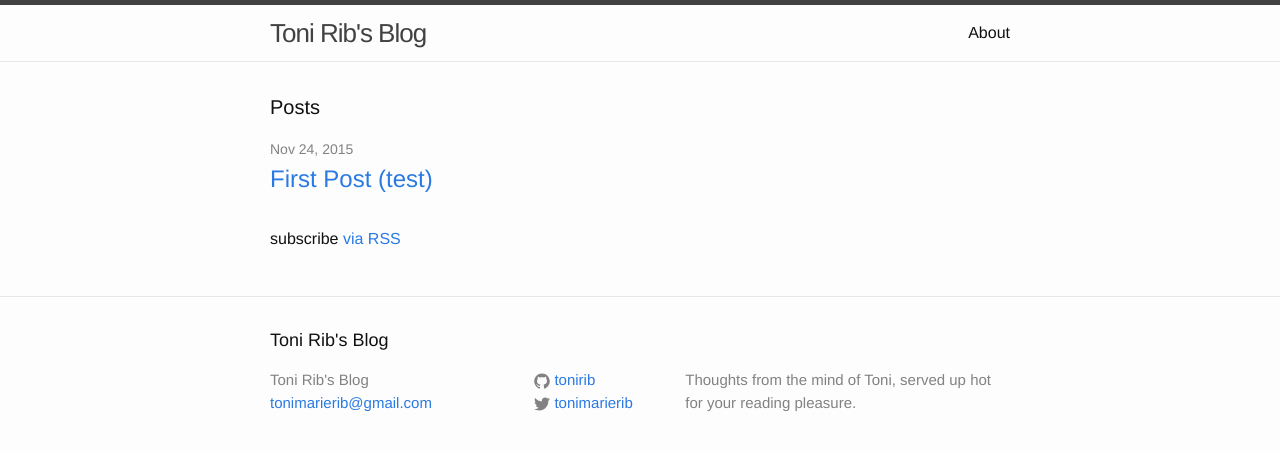
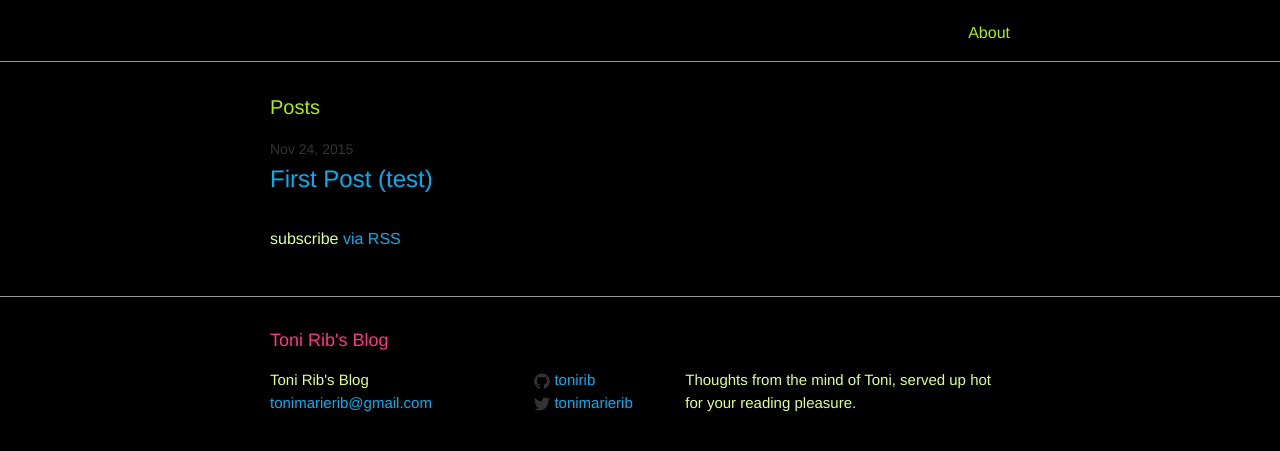
Before and after one commit to ToniRib/personal-blog, a Jekyll site: the page built from myblog/index.html, in a window 1280 px wide. Shown: the top 451 px of the page. Built offline with Jekyll 4.4.1, drawn with Linux system fonts in a browser that asks for light colours.

Commit message:
style: playing around with sass colors

```diff
--- a/myblog/_sass/_base.scss
+++ b/myblog/_sass/_base.scss
@@ -15,7 +15,7 @@
  */
 body {
     font: $base-font-weight #{$base-font-size}/#{$base-line-height} $base-font-family;
-    color: $text-color;
+    color: $brand-color;
     background-color: $background-color;
     -webkit-text-size-adjust: 100%;
     -webkit-font-feature-settings: "kern" 1;
@@ -91,15 +91,15 @@
  * Links
  */
 a {
-    color: $brand-color;
+    color: $blue-color;
     text-decoration: none;
 
     &:visited {
-        color: darken($brand-color, 15%);
+        color: $blue-color;
     }
 
     &:hover {
-        color: $text-color;
+        color: $blue-color-light;
         text-decoration: underline;
     }
 }
@@ -204,3 +204,16 @@
         }
     }
 }
+
+/**
+ * Main Page
+ */
+
+h1 {
+  color: $text-color;
+}
+
+li,
+p {
+  color: $green-color-light;
+}
--- a/myblog/css/main.scss
+++ b/myblog/css/main.scss
@@ -14,13 +14,23 @@
 
 $spacing-unit:     30px;
 
-$text-color:       #111;
-$background-color: #fdfdfd;
-$brand-color:      #2a7ae2;
+$text-color:          #aeee00;
+$background-color:    #000;
+$brand-color:         #ff358b;
+$brand-color-light:  lighten($brand-color, 40%);
 
-$grey-color:       #828282;
+$grey-color:       #333333;
 $grey-color-light: lighten($grey-color, 40%);
 $grey-color-dark:  darken($grey-color, 25%);
+
+// Main Colors
+$blue-color: #01b0f0;
+$blue-color-light: lighten($blue-color, 40%);
+$blue-color-dark:  darken($blue-color, 25%);
+
+$green-color: #aeee00;
+$green-color-light: lighten($green-color, 30%);
+$green-color-dark:  darken($green-color, 25%);
 
 // Width of the content area
 $content-width:    800px;
```
